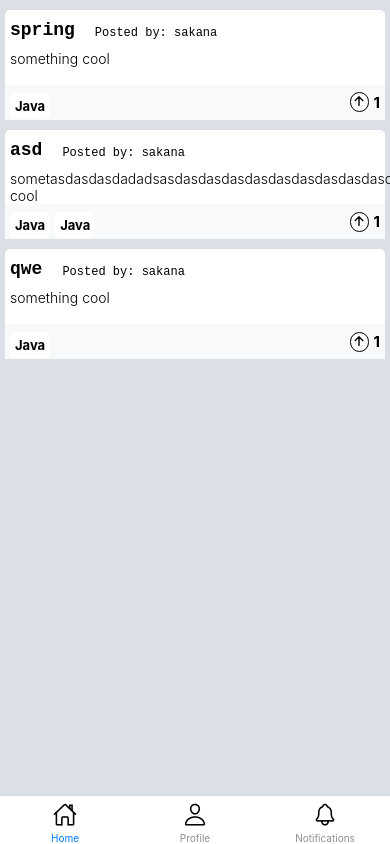
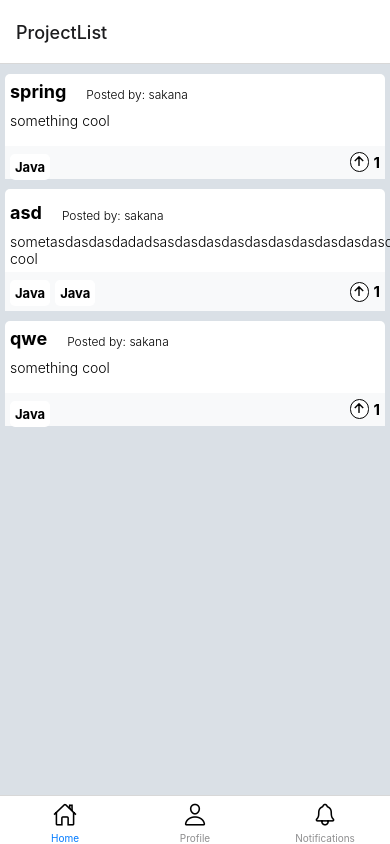
Before and after one commit to askthedude/askthedude-mobile, a React Native app: screen /Home in a window 390 px wide. Built offline with nearby package versions, Linux system fonts and the light colour scheme.

Commit message:
added nested stack navigation for the home page, introduced project details page

```diff
--- a/package.json
+++ b/package.json
@@ -13,6 +13,7 @@
     "@react-navigation/bottom-tabs": "^6.3.1",
     "@react-navigation/native": "^6.0.10",
     "@react-navigation/native-stack": "^6.6.1",
+    "@react-navigation/stack": "^6.2.1",
     "axios": "^0.26.1",
     "expo": "~44.0.0",
     "expo-status-bar": "~1.2.0",
--- a/src/commons/component/PartialProjectView.tsx
+++ b/src/commons/component/PartialProjectView.tsx
@@ -3,13 +3,17 @@ import React from "react";
 import { PartialProjectData } from "../model";
 import { TechnologyInfoView } from "./TechnologyTagView";
 import { UpvoteArrowView } from "./UpvoteArrowView";
+import { TouchableOpacity } from "react-native-gesture-handler";
 
 export const PartialProjectInfoView = ({
   project,
+  onClickCallback = () => {},
 }: {
   project: PartialProjectData;
+  onClickCallback: () => void;
 }) => {
   return (
+    <TouchableOpacity onPress={() => onClickCallback()}>
       <View style={styles.container}>
         <View style={styles.upperContainer}>
           <View style={styles.logoContainer}></View>
@@ -33,6 +37,7 @@ export const PartialProjectInfoView = ({
           </View>
         </View>
       </View>
+    </TouchableOpacity>
   );
 };
 
@@ -54,13 +59,11 @@ const styles = StyleSheet.create({
   title: {
     fontSize: 18,
     fontWeight: "700",
-    fontFamily: "monospace",
     maxWidth: "60%",
   },
   date: {
     fontSize: 12,
     fontWeight: "300",
-    fontFamily: "monospace",
     marginHorizontal: 20,
   },
   logoContainer: {},
--- a/src/navigation/MainNavigation.tsx
+++ b/src/navigation/MainNavigation.tsx
@@ -1,4 +1,4 @@
-import React, { useContext, useEffect, useState } from "react";
+import React from "react";
 import { NavigationContainer } from "@react-navigation/native";
 import Ionicons from "react-native-vector-icons/Ionicons";
 import { createBottomTabNavigator } from "@react-navigation/bottom-tabs";
--- /dev/null
+++ b/src/page/homepage/HomepageNavigator.tsx
@@ -0,0 +1,15 @@
+import React from "react";
+import { createStackNavigator } from "@react-navigation/stack";
+import { ProjectListScreen } from "./ProjectListScreen";
+import { ProjectScreen } from "./ProjectScreen";
+
+const Stack = createStackNavigator();
+
+export const HomepageNavigator = () => {
+  return (
+    <Stack.Navigator initialRouteName="ProjectList">
+      <Stack.Screen name="ProjectList" component={ProjectListScreen} />
+      <Stack.Screen name="Project" component={ProjectScreen} />
+    </Stack.Navigator>
+  );
+};
--- /dev/null
+++ b/src/page/homepage/ProjectListScreen.tsx
@@ -0,0 +1,83 @@
+import { StyleSheet, SafeAreaView, ScrollView } from "react-native";
+import React from "react";
+import { PartialProjectData } from "../../commons/model";
+import { PartialProjectInfoView } from "../../commons/component/PartialProjectView";
+import { useNavigation } from "@react-navigation/native";
+
+export const ProjectListScreen = () => {
+  const navigation: any = useNavigation();
+
+  const projects: PartialProjectData[] = [
+    {
+      id: 1,
+      title: "spring",
+      description: "something cool",
+      stars: 1,
+      is_active: true,
+      url: "smth url",
+      start_date: "date",
+      technologies: [
+        { title: "Java", id: 1, resource_url: "ad", is_hot: false },
+      ],
+      authors: ["sakana"],
+    },
+    {
+      id: 2,
+      title: "asd",
+      description:
+        "sometasdasdasdadadsasdasdasdasdasdasdasdasdasdasdasdadshing cool",
+      stars: 1,
+      is_active: true,
+      url: "smth url",
+      start_date: "date",
+      technologies: [
+        { title: "Java", id: 1, resource_url: "ad", is_hot: false },
+        { title: "Java", id: 2, resource_url: "ad", is_hot: false },
+      ],
+      authors: ["sakana"],
+    },
+    {
+      id: 3,
+      title: "qwe",
+      description: "something cool",
+      stars: 1,
+      is_active: true,
+      url: "smth url",
+      start_date: "date",
+      technologies: [
+        { title: "Java", id: 1, resource_url: "ad", is_hot: false },
+      ],
+      authors: ["sakana"],
+    },
+  ];
+
+  return (
+    <SafeAreaView style={styles.safeAreaViewcontainer}>
+      <ScrollView style={styles.container}>
+        {projects.map((project) => (
+          <PartialProjectInfoView
+            key={project.id}
+            project={project}
+            onClickCallback={() => {
+              navigation.navigate("Project", { projectId: project.id });
+            }}
+          />
+        ))}
+      </ScrollView>
+    </SafeAreaView>
+  );
+};
+
+const styles = StyleSheet.create({
+  safeAreaViewcontainer: {
+    flex: 1,
+    justifyContent: "center",
+    alignItems: "center",
+  },
+  container: {
+    flex: 1,
+    width: "100%",
+    backgroundColor: "#DAE0E6",
+    padding: 5,
+  },
+});
--- /dev/null
+++ b/src/page/homepage/ProjectScreen.tsx
@@ -0,0 +1,64 @@
+import { View, Text, StyleSheet } from "react-native";
+import React from "react";
+import { useRoute } from "@react-navigation/native";
+import { CompleteProjectData } from "../../commons/model";
+
+export const ProjectScreen = () => {
+  const project: CompleteProjectData = {
+    id: 1,
+    title: "Spring context",
+    description: "wazaap",
+    stars: 5,
+    is_active: true,
+    url: "www.someurl.com",
+    start_date: "some start date",
+    technologies: [
+      {
+        id: 1,
+        title: "some title",
+        is_hot: true,
+        resource_url: "some url to resource",
+      },
+    ],
+    users: [
+      {
+        id: 1,
+        username: "nikasakana",
+        email: "email@email.com",
+        github_url: "github url .com",
+        name: "nika",
+        is_active: true,
+        linkedin_url: "some url to linkedin",
+      },
+    ],
+    stats: {
+      id: 1,
+      number_of_interested: 213,
+      subscriptions: 123,
+      seen_frequency: 321,
+    },
+  };
+
+  const route: any = useRoute();
+  const { projectId } = route.params;
+  return (
+    <View style={styles.container}>
+      <View style={styles.upperContainer}>
+        <Text>{project.title}</Text>
+        <Text>{project.stars}</Text>
+      </View>
+      <Text>{projectId}</Text>
+    </View>
+  );
+};
+
+const styles = StyleSheet.create({
+  container: {
+    flex: 1,
+    backgroundColor: "#DAE0E6",
+  },
+  upperContainer: { flex: 1, flexDirection: "row" },
+  generalInfo: {},
+  middleContainer: {},
+  bottomContainer: {},
+});
--- a/src/page/homepage/index.tsx
+++ b/src/page/homepage/index.tsx
@@ -1,74 +1,17 @@
-import { Text, StyleSheet, SafeAreaView, ScrollView } from "react-native";
+import { StyleSheet, View } from "react-native";
 import React from "react";
-import { PartialProjectData } from "../../commons/model";
-import { PartialProjectInfoView } from "../../commons/component/PartialProjectView";
+import { HomepageNavigator } from "./HomepageNavigator";
 
 export const HomePage = () => {
-  const projects: PartialProjectData[] = [
-    {
-      id: 1,
-      title: "spring",
-      description: "something cool",
-      stars: 1,
-      is_active: true,
-      url: "smth url",
-      start_date: "date",
-      technologies: [
-        { title: "Java", id: 1, resource_url: "ad", is_hot: false },
-      ],
-      authors: ["sakana"],
-    },
-    {
-      id: 2,
-      title: "asd",
-      description:
-        "sometasdasdasdadadsasdasdasdasdasdasdasdasdasdasdasdadshing cool",
-      stars: 1,
-      is_active: true,
-      url: "smth url",
-      start_date: "date",
-      technologies: [
-        { title: "Java", id: 1, resource_url: "ad", is_hot: false },
-        { title: "Java", id: 2, resource_url: "ad", is_hot: false },
-      ],
-      authors: ["sakana"],
-    },
-    {
-      id: 3,
-      title: "qwe",
-      description: "something cool",
-      stars: 1,
-      is_active: true,
-      url: "smth url",
-      start_date: "date",
-      technologies: [
-        { title: "Java", id: 1, resource_url: "ad", is_hot: false },
-      ],
-      authors: ["sakana"],
-    },
-  ];
-
   return (
-    <SafeAreaView style={styles.safeAreaViewcontainer}>
-      <ScrollView style={styles.container}>
-        {projects.map((project) => (
-          <PartialProjectInfoView key={project.id} project={project} />
-        ))}
-      </ScrollView>
-    </SafeAreaView>
+    <View style={styles.container}>
+      <HomepageNavigator />
+    </View>
   );
 };
 
 const styles = StyleSheet.create({
-  safeAreaViewcontainer: {
-    flex: 1,
-    justifyContent: "center",
-    alignItems: "center",
-  },
   container: {
     flex: 1,
-    width: "100%",
-    backgroundColor: "#DAE0E6",
-    padding: 5,
   },
 });
```
Also changed, not shown: 1 other file (tests, documents, lock files or other folders). Lines whose indentation alone changed are shown as unchanged.
